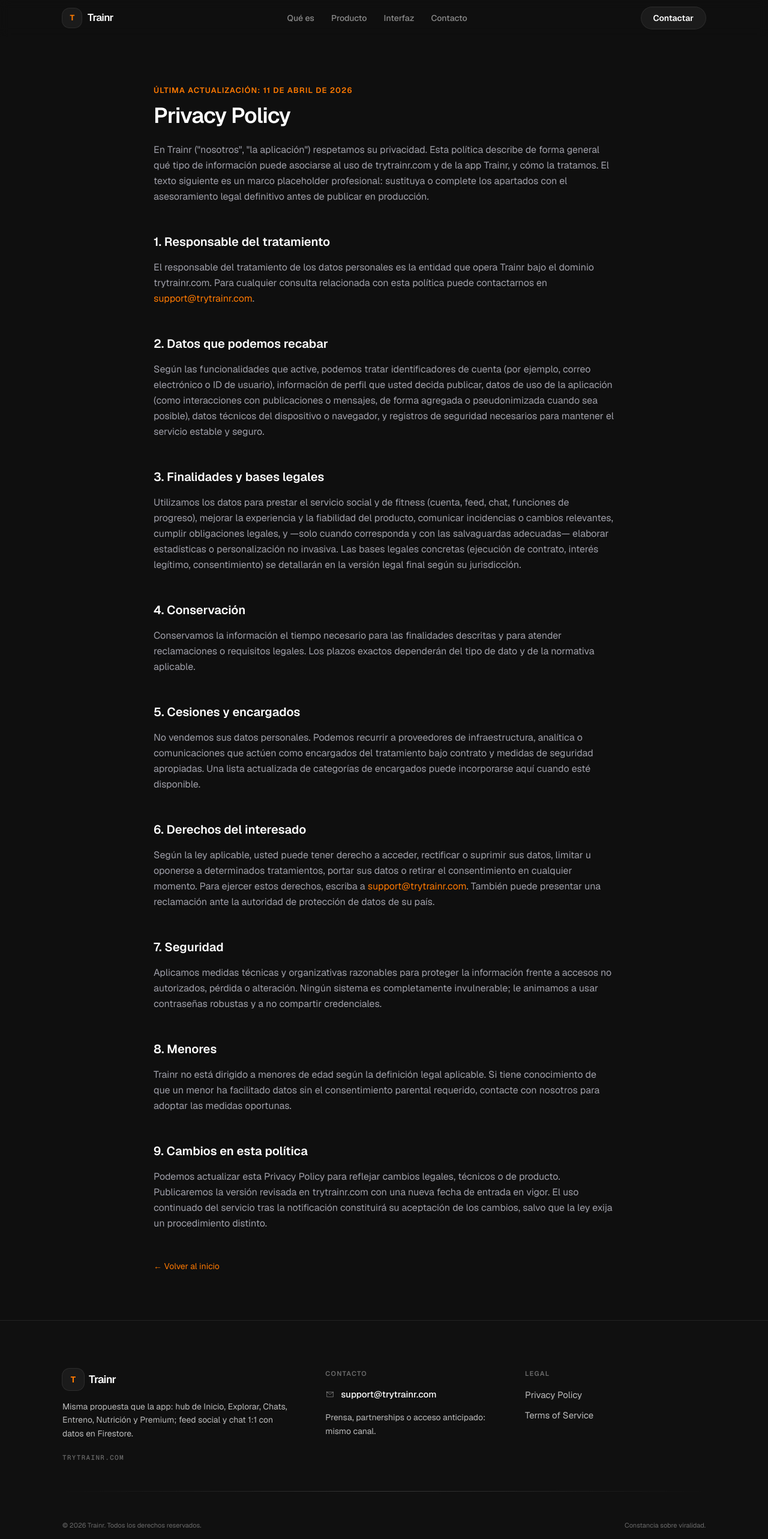
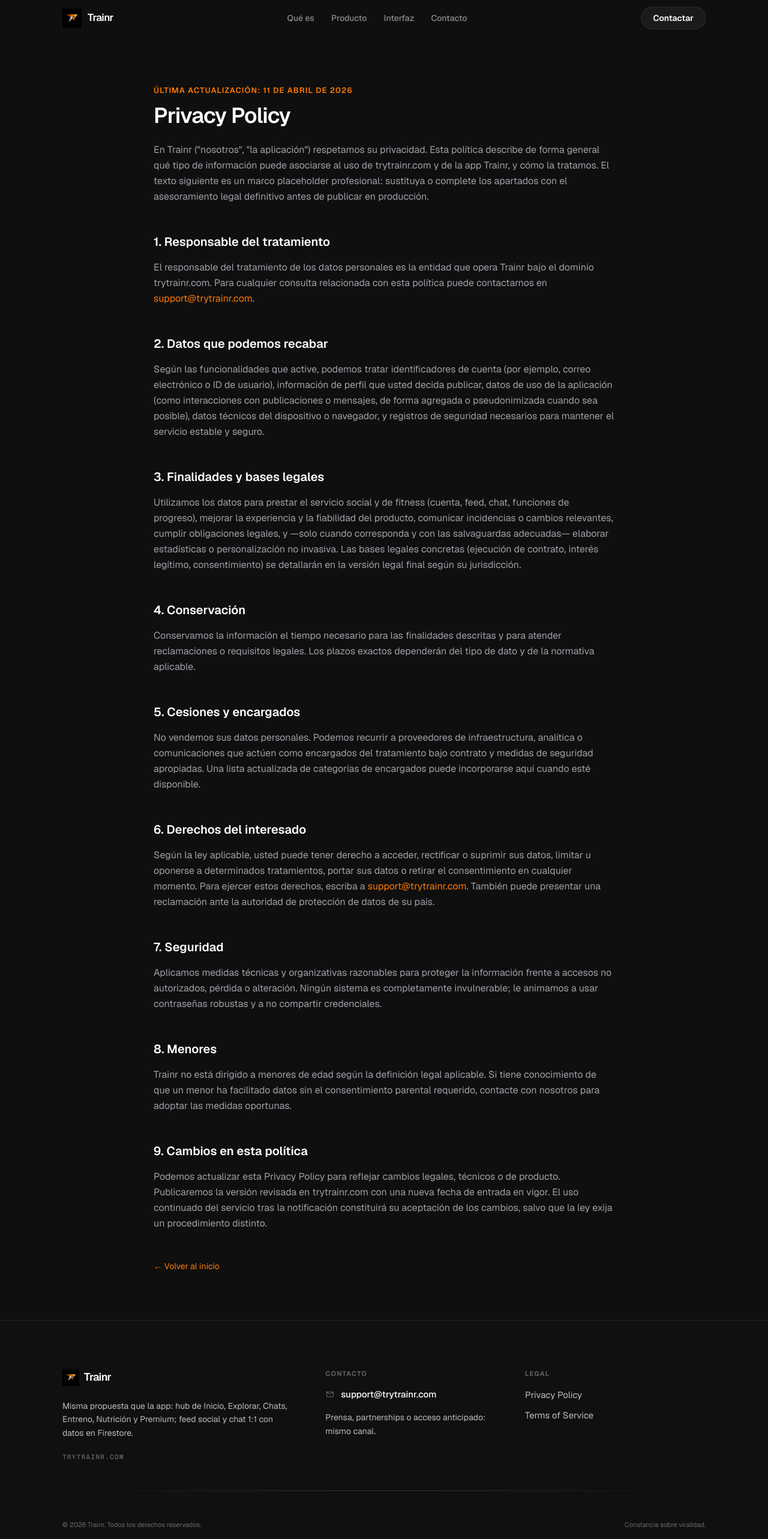
Before and after one commit to marioperezcordero2002x-stack/trytrainr-web, a Next.js app: page /privacy in a window 1280 px wide. Shown: the top 2566 px of the page at 60% size. Built offline with nearby package versions, Linux system fonts and the light colour scheme.

Commit message:
landing trytrainr completa

```diff
--- a/app/components/SiteFooter.tsx
+++ b/app/components/SiteFooter.tsx
@@ -1,4 +1,5 @@
 import Link from "next/link";
+import { TrainrLogoMark } from "./TrainrLogoMark";
 import { Container } from "./system/Container";
 
 function MailIcon({ className }: { className?: string }) {
@@ -32,17 +33,15 @@ export function SiteFooter() {
       <Container className="py-16 sm:py-20">
         <div className="grid gap-12 sm:grid-cols-2 lg:grid-cols-[1.35fr_1fr_1fr] lg:gap-8">
           <div>
-            <div className="flex items-center gap-2">
-              <span
-                className="flex h-9 w-9 items-center justify-center rounded-[var(--tr-radius-sm)] bg-[var(--tr-surface-1)] text-sm font-bold text-trainr-accent ring-1 ring-[var(--tr-border-medium)]"
-                aria-hidden
-              >
-                T
+            <Link
+              href="/"
+              className="inline-flex items-center gap-2 rounded-[var(--tr-radius-sm)] text-[var(--tr-text-primary)] outline-offset-4 transition-opacity hover:opacity-90"
+            >
+              <TrainrLogoMark variant="footer" className="translate-y-px" />
+              <span className="text-base font-semibold tracking-[-0.04em] sm:text-lg">
+                Trainr
               </span>
-              <p className="text-lg font-semibold tracking-[-0.04em] text-[var(--tr-text-primary)]">
-                Trainr
-              </p>
-            </div>
+            </Link>
             <p className="tr-text-body-sm mt-4 max-w-sm text-pretty">
               Misma propuesta que la app: hub de Inicio, Explorar, Chats,
               Entreno, Nutrición y Premium; feed social y chat 1:1 con datos en
--- a/app/components/SiteHeader.tsx
+++ b/app/components/SiteHeader.tsx
@@ -2,6 +2,7 @@
 
 import Link from "next/link";
 import { useEffect, useState } from "react";
+import { TrainrLogoMark } from "./TrainrLogoMark";
 
 const nav = [
   { href: "/#about", label: "Qué es" },
@@ -9,19 +10,6 @@ const nav = [
   { href: "/#app", label: "Interfaz" },
   { href: "/#contact", label: "Contacto" },
 ] as const;
-
-function LogoMark({ className }: { className?: string }) {
-  return (
-    <span
-      className={`flex h-8 w-8 items-center justify-center rounded-[var(--tr-radius-sm)] bg-[var(--tr-surface-1)] ring-1 ring-[var(--tr-border-medium)] ${className ?? ""}`.trim()}
-      aria-hidden
-    >
-      <span className="text-[13px] font-bold tracking-tighter text-trainr-accent">
-        T
-      </span>
-    </span>
-  );
-}
 
 export function SiteHeader() {
   const [elevated, setElevated] = useState(false);
@@ -46,10 +34,10 @@ export function SiteHeader() {
       >
         <Link
           href="/"
-          className="group flex shrink-0 items-center gap-2.5 rounded-[var(--tr-radius-sm)] text-[var(--tr-text-primary)] outline-offset-4 transition-opacity hover:opacity-95"
+          className="group flex shrink-0 items-center gap-2 rounded-[var(--tr-radius-sm)] text-[var(--tr-text-primary)] outline-offset-4 transition-opacity hover:opacity-[0.92] sm:gap-2.5"
         >
-          <LogoMark />
-          <span className="text-[1.0625rem] font-semibold tracking-[-0.04em]">
+          <TrainrLogoMark variant="header" className="translate-y-[0.5px]" />
+          <span className="text-[1rem] font-semibold tracking-[-0.04em] sm:text-[1.0625rem]">
             Trainr
           </span>
         </Link>
--- /dev/null
+++ b/app/components/TrainrLogoMark.tsx
@@ -0,0 +1,35 @@
+import Image from "next/image";
+
+type TrainrLogoMarkProps = {
+  /** Header: 28px móvil → 32px desktop. Footer: 24px → 28px */
+  variant?: "header" | "footer";
+  className?: string;
+  priority?: boolean;
+};
+
+/**
+ * Marca Trainr desde `/public/trainr_logo.png`.
+ * `width`/`height` son intrínsecos para Next/Image; el tamaño visual lo controla `className`.
+ */
+export function TrainrLogoMark({
+  variant = "header",
+  className = "",
+  priority,
+}: TrainrLogoMarkProps) {
+  const sizeClass =
+    variant === "header"
+      ? "h-7 w-auto max-h-7 sm:h-8 sm:max-h-8"
+      : "h-6 w-auto max-h-6 sm:h-7 sm:max-h-7";
+
+  return (
+    <Image
+      src="/trainr_logo.png"
+      alt="Trainr"
+      width={256}
+      height={256}
+      sizes={variant === "header" ? "32px" : "28px"}
+      className={`shrink-0 object-contain object-center ${sizeClass} ${className}`.trim()}
+      priority={priority ?? variant === "header"}
+    />
+  );
+}
--- a/app/layout.tsx
+++ b/app/layout.tsx
@@ -20,6 +20,10 @@ export const metadata: Metadata = {
   description:
     "Trainr: hub de 6 pestañas (Inicio, Explorar, Chats, Entreno, Nutrición, Premium), feed social, chat 1:1, planes de entreno y dietas. App iOS. trytrainr.com",
   metadataBase: new URL("https://trytrainr.com"),
+  icons: {
+    icon: [{ url: "/trainr_logo.png", type: "image/png" }],
+    apple: "/trainr_logo.png",
+  },
   openGraph: {
     title: "Trainr — App social fitness",
     description:
```
Also changed, not shown: public/trainr_logo.png (added).
